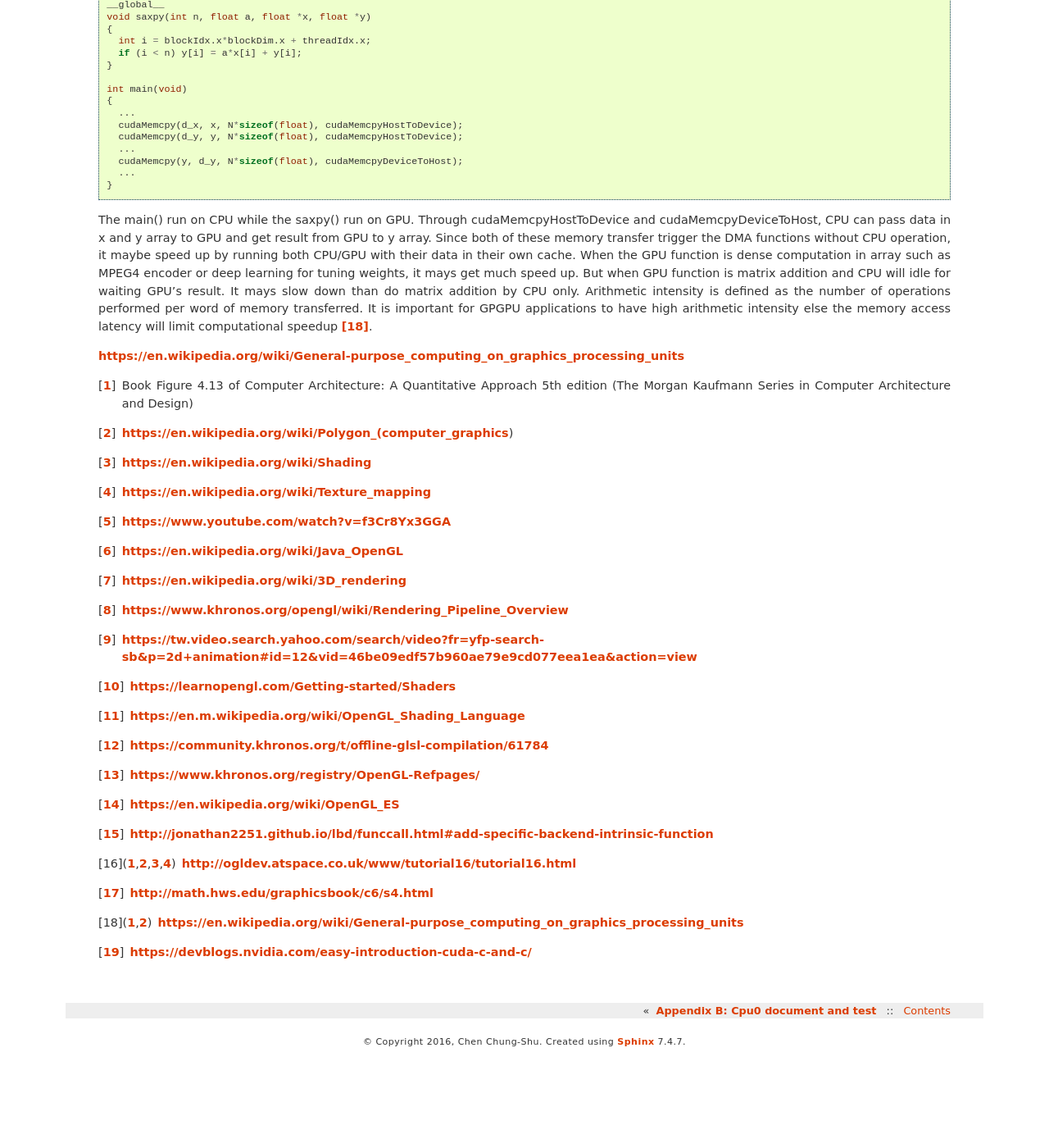
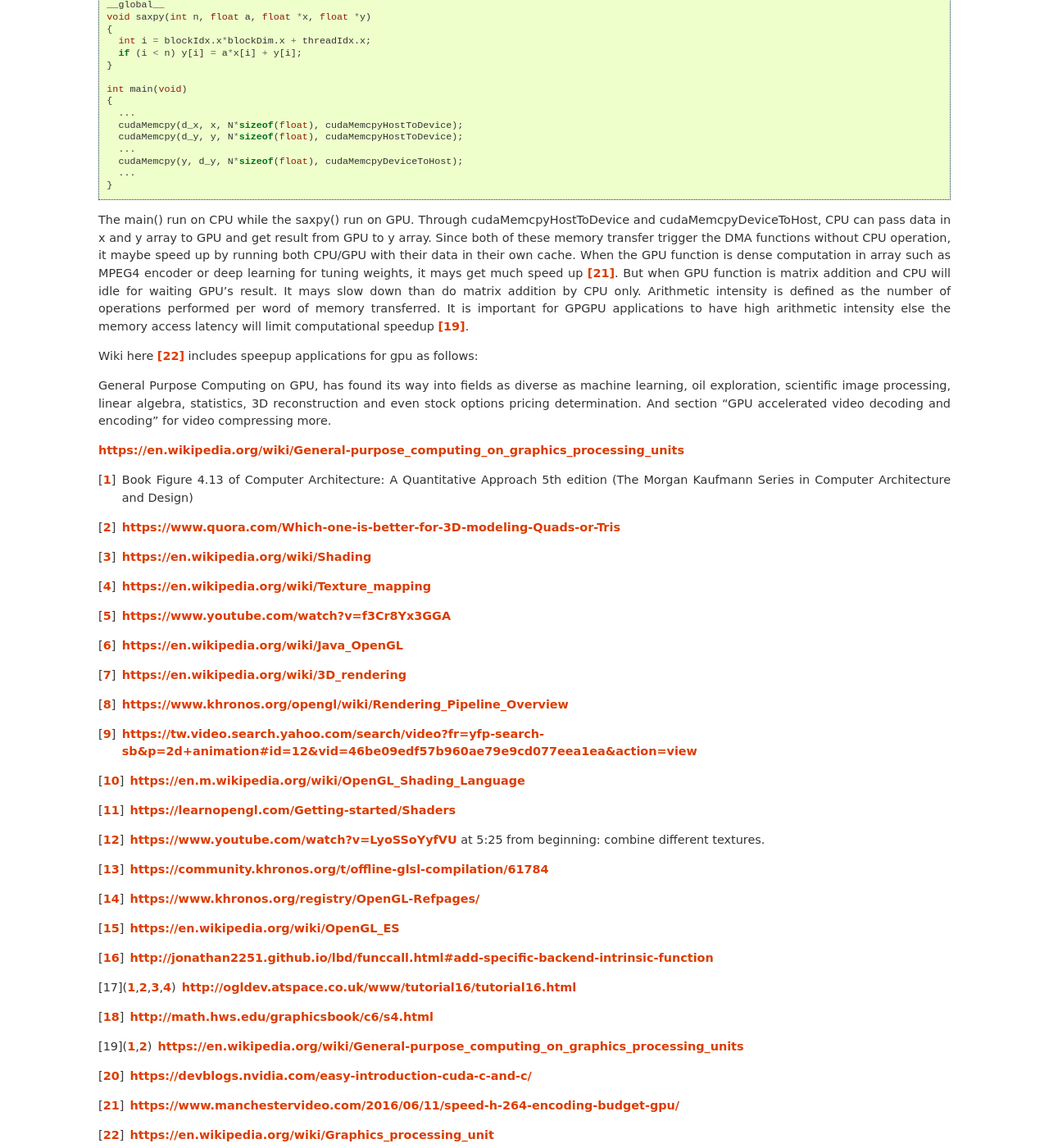
Before and after one commit to Jonathan2251/lbd, a Sphinx documentation site: the page built from source/gpu.rst, in a window 1280 px wide and 1400 px high, scrolled down 4122 px. Shown: the whole window at 82% size. Built offline with Sphinx 7.4.7, drawn with Linux system fonts in a browser that asks for light colours; pages that are not in the unit, such as notebooks, are missing from menus; before the commit the page ends 5409 px from its top, so only the background shows below that; some of the changed text lies outside the part shown.

Commit message:
glsl reference video for multi-texture and gpgpu speedup applications

```diff
--- a/source/gpu.rst
+++ b/source/gpu.rst
@@ -118,7 +118,7 @@ features have been added to allow for increased flexibility in the rendering
 pipeline at the vertex and fragment level [#shaderswiki]_.
 Unlike the shaders example here [#shadersex]_, some shaders converting function
 in vertex or color(Fragment shade) are more complicated according the scenes of
-animation.
+animation. Here is an example [#glsleffect]_.
 Since the hardware of graphic card and software graphic driver can be changed,
 the compiler is run on-line which means compile the shaders program when it is
 run at first time.
@@ -244,13 +244,22 @@ array to GPU and get result from GPU to y array.
 Since both of these memory transfer trigger the DMA functions without CPU operation,
 it maybe speed up by running both CPU/GPU with their data in their own cache.
 When the GPU function is dense computation in array such as MPEG4 encoder or
-deep learning for tuning weights, it mays get much speed up. But when GPU function
+deep learning for tuning weights, it mays get much speed up [#mpeg4speedup]_.
+But when GPU function
 is matrix addition and CPU will idle for waiting GPU's result. It mays slow
 down than do matrix addition by CPU only.
 Arithmetic intensity is defined as the number of operations performed per word of
 memory transferred. It is important for GPGPU applications to have high arithmetic
 intensity else the memory access latency will limit computational speedup
 [#gpgpuwiki]_.
+
+Wiki here [#gpuspeedup]_ includes speepup applications for gpu as follows:
+
+General Purpose Computing on GPU, has found its way into fields as diverse as
+machine learning, oil exploration, scientific image processing, linear algebra,
+statistics, 3D reconstruction and even stock options pricing determination.
+And section "GPU accelerated video decoding and encoding" for video compressing
+more.
 
 
 https://en.wikipedia.org/wiki/General-purpose_computing_on_graphics_processing_units
@@ -260,7 +269,7 @@ https://en.wikipedia.org/wiki/General-purpose_computing_on_graphics_processing_u
        Morgan Kaufmann Series in Computer Architecture and Design)
 
 
-.. [#polygon] https://en.wikipedia.org/wiki/Polygon_(computer_graphics)
+.. [#polygon] https://www.quora.com/Which-one-is-better-for-3D-modeling-Quads-or-Tris
 
 
 .. [#shading] https://en.wikipedia.org/wiki/Shading
@@ -279,9 +288,11 @@ https://en.wikipedia.org/wiki/General-purpose_computing_on_graphics_processing_u
 .. [#2danimation] https://tw.video.search.yahoo.com/search/video?fr=yfp-search-sb&p=2d+animation#id=12&vid=46be09edf57b960ae79e9cd077eea1ea&action=view
 
 
+.. [#shaderswiki] https://en.m.wikipedia.org/wiki/OpenGL_Shading_Language
+
 .. [#shadersex] https://learnopengl.com/Getting-started/Shaders
 
-.. [#shaderswiki] https://en.m.wikipedia.org/wiki/OpenGL_Shading_Language
+.. [#glsleffect] https://www.youtube.com/watch?v=LyoSSoYyfVU at 5:25 from beginning: combine different textures.
 
 .. [#onlinecompile] https://community.khronos.org/t/offline-glsl-compilation/61784
 
```
Also changed, not shown: other parts of source/gpu.rst (+5 -0 lines).
